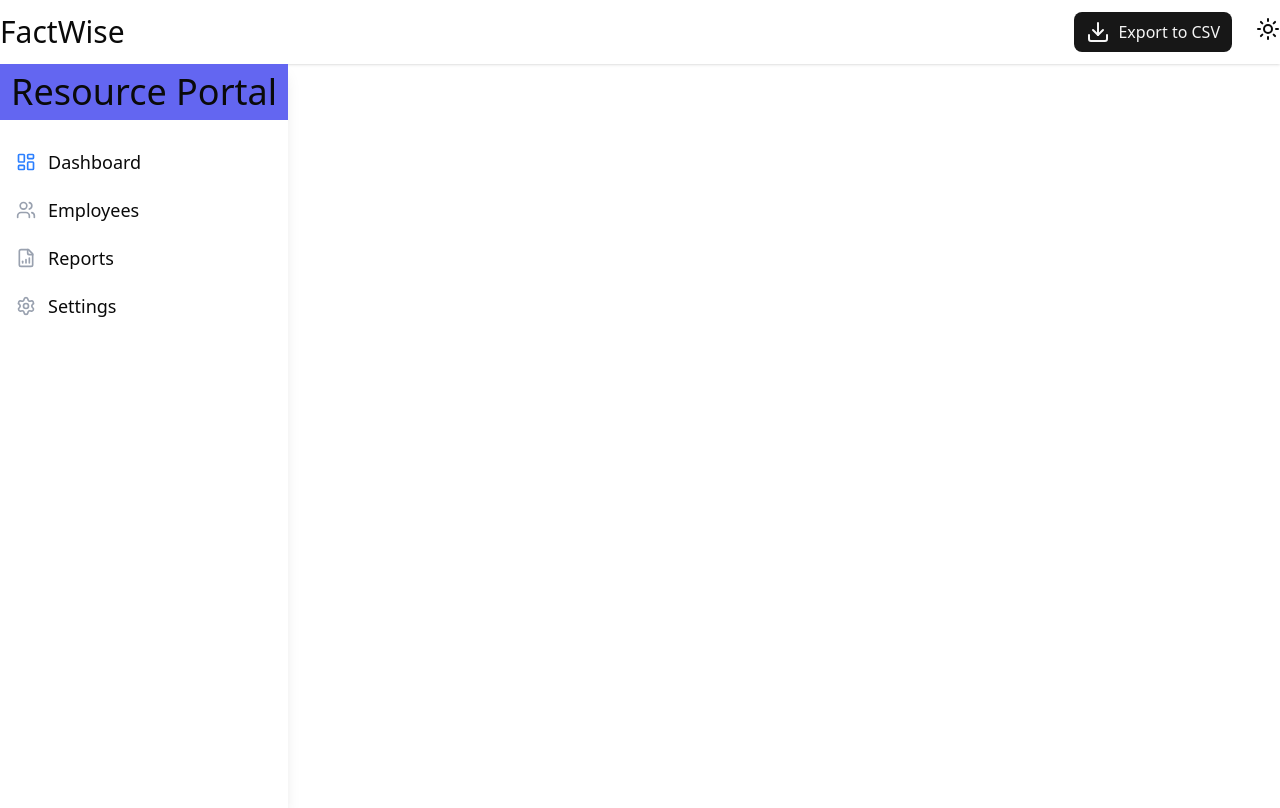
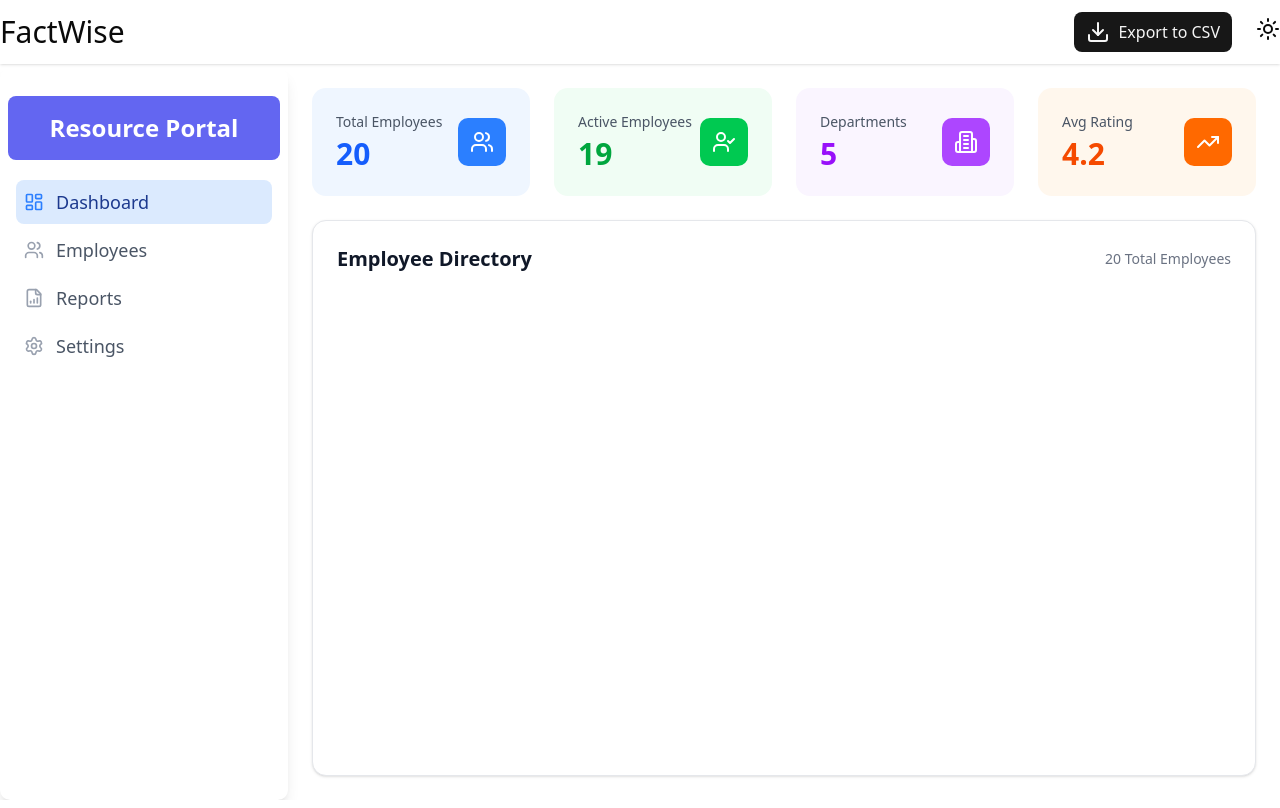
Before and after one commit to sans-byte/FactWIse, a React (Vite) app: page / in a window 1280 px wide. Built offline with nearby package versions, Linux system fonts and the light colour scheme.

Commit message:
Enhace sidebar and added dashboard

```diff
--- a/src/App.tsx
+++ b/src/App.tsx
@@ -1,17 +1,62 @@
 import "./App.css";
-import { useState } from "react";
+import { useState, useMemo } from "react";
 import Header from "./components/Header";
+import { DashboardStats } from "./components/DashBoardStats";
 import { Sidebar } from "./components/Sidebar";
+import type { Employee, DashboardStats as StatsType } from "./types/Employee";
+import { employeeData } from "./data/employee-data";
 
 function App() {
   const [sidebarOpen, setSidebarOpen] = useState(false);
+  const [employees, setEmployees] = useState<Employee[]>(employeeData);
+
+  const stats: StatsType = useMemo(() => {
+    const activeEmployees = employees.filter((emp) => emp.isActive).length;
+    const departments = new Set(employees.map((emp) => emp.department)).size;
+    const avgRating =
+      employees.reduce((sum, emp) => sum + emp.performanceRating, 0) /
+      employees.length;
+
+    return {
+      totalEmployees: employees.length,
+      activeEmployees,
+      departments,
+      avgRating,
+    };
+  }, [employees]);
 
   return (
     <>
       <div className=""></div>
-      <Header />
-      <div className="h-full w-full">
-        <Sidebar isOpen={sidebarOpen} onClose={() => setSidebarOpen(false)}/>
+      <Header onMenuClick={() => setSidebarOpen(true)} />
+      <div className="flex h-[calc(100vh-4rem)]">
+        <Sidebar isOpen={sidebarOpen} onClose={() => setSidebarOpen(false)} />
+
+        <main className="flex-1 overflow-hidden">
+          <div className="h-full px-6 py-6">
+            <div className="max-w-7xl mx-auto h-full flex flex-col">
+              <DashboardStats stats={stats} />
+
+              <div className="bg-white dark:bg-gray-800 rounded-xl shadow-sm border border-gray-200 dark:border-gray-700 flex-1 p-6">
+                <div className="flex items-center justify-between mb-6">
+                  <h2 className="text-xl font-semibold text-gray-900 dark:text-white">
+                    Employee Directory
+                  </h2>
+                  <div className="text-sm text-gray-500 dark:text-gray-400">
+                    {employees.length} Total Employees
+                  </div>
+                </div>
+
+                {/* <EmployeeGrid
+                  employees={employees}
+                  onRowDoubleClick={handleRowDoubleClick}
+                  onSelectionChanged={setSelectedEmployees}
+                  isDark={isDark}
+                /> */}
+              </div>
+            </div>
+          </div>
+        </main>
       </div>
     </>
   );
--- /dev/null
+++ b/src/components/DashBoardStats.tsx
@@ -0,0 +1,68 @@
+import { Users, UserCheck, Building2, TrendingUp } from "lucide-react";
+import type { DashboardStats as StatsType } from "../types/Employee";
+
+interface DashboardStatsProps {
+  stats: StatsType;
+}
+
+export const DashboardStats = ({ stats }: DashboardStatsProps) => {
+  const statItems = [
+    {
+      title: "Total Employees",
+      value: stats.totalEmployees,
+      icon: Users,
+      color: "bg-blue-500",
+      bgColor: "bg-blue-50 dark:bg-blue-900/50",
+      textColor: "text-blue-600 dark:text-blue-400",
+    },
+    {
+      title: "Active Employees",
+      value: stats.activeEmployees,
+      icon: UserCheck,
+      color: "bg-green-500",
+      bgColor: "bg-green-50 dark:bg-green-900/50",
+      textColor: "text-green-600 dark:text-green-400",
+    },
+    {
+      title: "Departments",
+      value: stats.departments,
+      icon: Building2,
+      color: "bg-purple-500",
+      bgColor: "bg-purple-50 dark:bg-purple-900/50",
+      textColor: "text-purple-600 dark:text-purple-400",
+    },
+    {
+      title: "Avg Rating",
+      value: stats.avgRating.toFixed(1),
+      icon: TrendingUp,
+      color: "bg-orange-500",
+      bgColor: "bg-orange-50 dark:bg-orange-900/50",
+      textColor: "text-orange-600 dark:text-orange-400",
+    },
+  ];
+
+  return (
+    <div className="grid grid-cols-1 md:grid-cols-2 lg:grid-cols-4 gap-6 mb-6">
+      {statItems.map((item, index) => (
+        <div
+          key={index}
+          className={`${item.bgColor} rounded-xl p-6 transition-all duration-300 hover:scale-105 hover:shadow-lg`}
+        >
+          <div className="flex items-center justify-between">
+            <div>
+              <p className="text-sm font-medium text-gray-600 dark:text-gray-400 mb-1">
+                {item.title}
+              </p>
+              <p className={`text-3xl font-bold ${item.textColor}`}>
+                {item.value}
+              </p>
+            </div>
+            <div className={`${item.color} p-3 rounded-lg`}>
+              <item.icon className="w-6 h-6 text-white" />
+            </div>
+          </div>
+        </div>
+      ))}
+    </div>
+  );
+};
--- a/src/components/Header.tsx
+++ b/src/components/Header.tsx
@@ -1,15 +1,20 @@
 import { useTheme } from "../hooks/useTheme";
 import { Download, Moon, Sun } from "lucide-react";
-interface Props {}
+import { Menu } from "lucide-react";
 
-function Header({}: Props) {
+interface Props {
+  onMenuClick: () => void;
+}
+
+function Header({ onMenuClick }: Props) {
   const { isDark, toggleTheme } = useTheme();
 
   return (
     <div>
-      <div className="w-screen h-16 bg-surface text-foreground shadow">
-        <div className="container mx-auto flex justify-between items-center h-full w-full">
-          <h1 className="text-3xl">FactWise</h1>
+      <div className="w-screen h-16 bg-surface text-foreground shadow flex justify-between items-center max-md:p-2">
+        <Menu onClick={onMenuClick} className="ml-2 cursor-pointer md:hidden" />
+        <div className="container mx-auto flex justify-between items-center h-full">
+          <h1 className="text-3xl max-md:invisible">FactWise</h1>
           <div className="flex justify-center items-center gap-6">
             <div>
               <button className="bg-primary text-secondary rounded-md py-2 px-3 flex justify-center items-center gap-2 ">
--- a/src/components/Sidebar.tsx
+++ b/src/components/Sidebar.tsx
@@ -17,17 +17,19 @@ export const Sidebar = ({ isOpen, onClose }: SidebarProps) => {
     <>
       {/* Overlay */}
       {isOpen && (
-        <div className="fixed inset-0 z-20 lg:hidden" onClick={onClose}></div>
+        <div
+          className="fixed inset-0 z-30 lg:hidden bg-black/40 backdrop-blur-sm"
+          onClick={onClose}
+        />
       )}
-
       {/* Sidebar */}
       <div
-        className={`fixed bg-surface inset-y-0 left-0 z-30 w-72 shadow-lg transform transition-transform duration-300 ease-in-out lg:translate-x-0 lg:static lg:inset-0 h-[93vh] ${
+        className={`fixed bg-surface inset-y-0 left-0 z-30 w-72 shadow-lg transform transition-transform duration-300 ease-in-out lg:translate-x-0 lg:static lg:inset-0 rounded-lg mt-1  ${
           isOpen ? "translate-x-0" : "-translate-x-full"
         }`}
       >
-        <div className="flex flex-col ">
-          <div className="p-2 bg-info justify-center items-center flex text-4xl">
+        <div className="flex flex-col p-2 text-white pt-7">
+          <div className="p-4 bg-info justify-center items-center flex text-2xl font-bold rounded-md">
             Resource Portal
           </div>
           <nav className="mt-5 flex-1 px-2 space-y-1">
@@ -35,7 +37,11 @@ export const Sidebar = ({ isOpen, onClose }: SidebarProps) => {
               <a
                 key={index}
                 href="#"
-                className={`group flex items-center px-2 py-2 text-lg font-medium rounded-md transition-colors`}
+                className={`group flex items-center px-2 py-2 text-lg font-medium rounded-md transition-colors ${
+                  item.active
+                    ? "bg-blue-100 text-blue-900 dark:bg-blue-900 dark:text-blue-200"
+                    : "text-gray-600 hover:bg-gray-50 hover:text-gray-900 dark:text-gray-300 dark:hover:bg-gray-700 dark:hover:text-white"
+                }`}
               >
                 <item.icon
                   className={`mr-3 flex-shrink-0 h-5 w-5 ${
```
Also changed, not shown: src/types/Employee.ts (+7 -0 lines).
